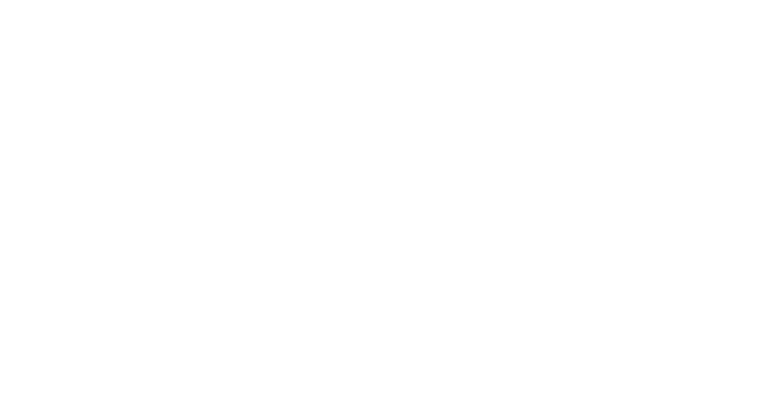
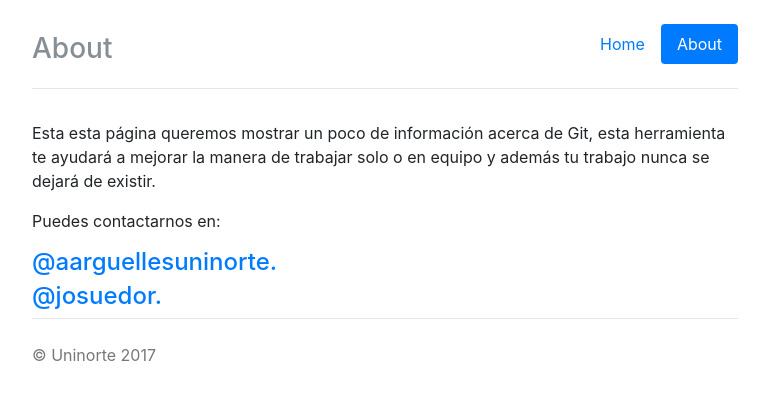
Before and after one commit to josuedor/taller-git, a plain HTML site: page about.html in a window 1280 px wide. Shown: the whole page, without its empty margins (255-1024 px from the left). Drawn offline with Linux system fonts and the light colour scheme.

Commit message:
Se modifica la pagina about, ya esta apta para mostrar la información

```diff
--- a/about.html
+++ b/about.html
@@ -1,6 +1,7 @@
+
 <!DOCTYPE html>
-<html>
-<head>
+<html lang="es">
+  <head>
     <meta charset="utf-8">
     <meta name="viewport" content="width=device-width, initial-scale=1, shrink-to-fit=no">
     <meta name="description" content="">
@@ -15,7 +16,41 @@
     <!-- Custom styles for this template -->
     <link href="css/custom.css" rel="stylesheet">
   </head>
-<body>
 
-</body>
+  <body>
+
+    <div class="container">
+      <div class="header clearfix">
+        <nav>
+          <ul class="nav nav-pills float-right">
+            <li class="nav-item">
+              <a class="nav-link" href="index.html">Home </a>
+            </li>
+            <li class="nav-item">
+              <a class="nav-link active" href="about.html">About <span class="sr-only">(current)</span></a>
+            </li>
+          </ul>
+        </nav>
+        <h3 class="text-muted">About</h3>
+      </div>
+
+      <p>Esta esta página queremos mostrar un poco de información acerca de Git, esta herramienta te ayudará a mejorar la manera de trabajar solo o en equipo y además tu trabajo nunca se dejará de existir.<br></p>
+
+      <p>Puedes contactarnos en: <br></p>
+
+      <h4><a href="https://github.com/aarguellesuninorte">@aarguellesuninorte.</a><br></h4>
+      <h4><a href="https://github.com/josuedor">@josuedor.</a></h4>
+
+      <footer class="footer">
+        <p>&copy; Uninorte 2017</p>
+      </footer>
+
+    </div> <!-- /container -->
+
+    <!-- Bootstrap core JavaScript
+    ================================================== -->
+    <!-- Placed at the end of the document so the pages load faster -->
+    <!-- IE10 viewport hack for Surface/desktop Windows 8 bug -->
+    <script src="js/ie10-viewport-bug-workaround.js"></script>
+  </body>
 </html>
```
